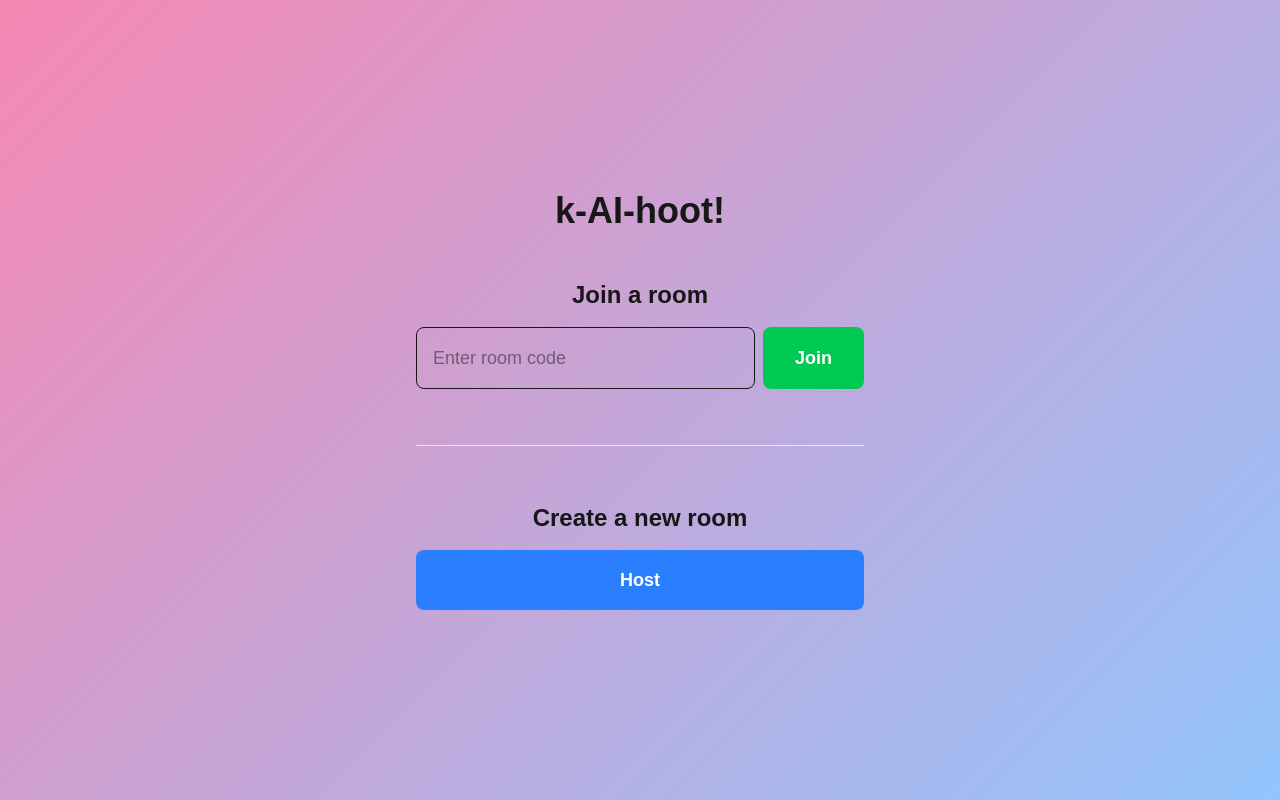
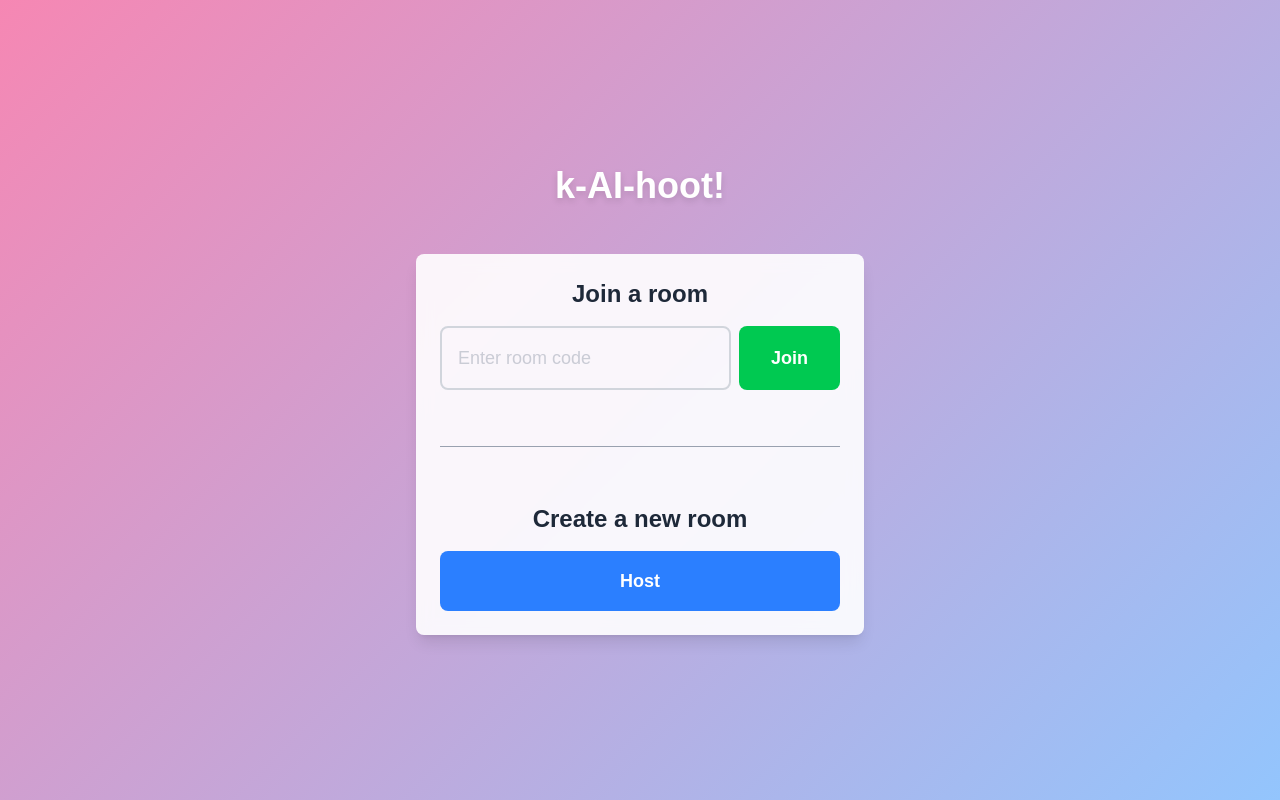
Before and after one commit to chrismaruca/kaihoot, a Next.js app: page / in a window 1280 px wide. Built offline with nearby package versions, Linux system fonts and the light colour scheme.

Commit message:
styling changes

```diff
--- a/src/app/host/game/[code]/page.tsx
+++ b/src/app/host/game/[code]/page.tsx
@@ -237,7 +237,7 @@ export default function GamePage() {
       <div className="w-full max-w-4xl">
         <h2 className="text-2xl font-bold mb-4 text-white text-center">Available Questions</h2>
         <div className="bg-white/90 rounded-lg shadow-lg p-6 h-96 overflow-y-auto">
-          <div className="space-y-4">
+          <div className="flex flex-col-reverse gap-4">
             {questions.map((question, index) => (
               <HostQuestionCard
                 key={index}
--- a/src/app/join/[gameId]/page.tsx
+++ b/src/app/join/[gameId]/page.tsx
@@ -87,23 +87,23 @@ export default function JoinPage() {
   };
 
   return (
-    <div className="container mx-auto p-8">
-      <h1 className="text-3xl font-bold mb-8">Join a Game</h1>
-      <div className="max-w-md mx-auto space-y-4">
+    <div className="min-h-screen flex flex-col items-center justify-center p-8">
+      <h1 className="text-4xl font-bold mb-12 text-white drop-shadow-md">Join a room</h1>
+
+      <div className="flex flex-col items-center w-full max-w-md gap-2 bg-white/90 backdrop-blur-sm rounded-lg shadow-lg p-6 max-w-md mx-auto space-y-4">
+        {/* <h2 className="text-2xl font-semibold text-center text-gray-800">Your name</h2> */}
         <input
           type="text"
           placeholder="Your name"
-          className="w-full p-3 border rounded-lg"
+          className="flex-1 p-2 text-lg text-gray-600 border-2 border-gray-300 rounded-lg focus:outline-none focus:ring-2 focus:ring-green-500"
           value={name}
           onChange={(e) => setName(e.target.value)}
         />
 
-
+        {/* <div className="w-full border-t border-gray-400 my-4"></div> */}
 
         <div>
-          <label className="block text-lg font-medium mb-3">
-            Select Your Avatar
-          </label>
+        {/* <h2 className="text-2xl font-semibold text-center mb-4 text-gray-800">Your avatar</h2> */}
           <div className="grid grid-cols-3 gap-4">
             {/* Create 6 avatar options (indexes 0-5) */}
             {Array.from({ length: 6 }).map((_, index) => (
--- a/src/app/page.tsx
+++ b/src/app/page.tsx
@@ -52,18 +52,18 @@ export default function Home() {
 
   return (
     <div className="min-h-screen flex flex-col items-center justify-center p-8">
-    <h1 className="text-4xl font-bold mb-12">k-AI-hoot!</h1>
-    <div className="flex flex-col items-center w-full max-w-md gap-10">
+    <h1 className="text-4xl font-bold mb-12 text-white drop-shadow-md">k-AI-hoot!</h1>
+    <div className="flex flex-col items-center w-full max-w-md gap-10 bg-white/90 backdrop-blur-sm rounded-lg shadow-lg p-6">
       {/* Join a game section */}
       <div className="flex flex-col gap-4 w-full">
-        <h2 className="text-2xl font-semibold text-center">Join a room</h2>
+        <h2 className="text-2xl font-semibold text-center text-gray-800">Join a room</h2>
         <div className="flex gap-2">
           <input
             type="text"
             value={gameCode}
             onChange={(e) => setGameCode(e.target.value)}
             placeholder="Enter room code"
-            className="flex-1 p-4 text-lg border rounded-lg focus:outline-none focus:ring-2 focus:ring-green-500"
+            className="flex-1 p-4 text-lg text-gray-400 border-2 border-gray-300 rounded-lg focus:outline-none focus:ring-2 focus:ring-green-500"
             onKeyDown={(e) => e.key === "Enter" && handleJoinGame()}
           />
           <button
@@ -75,11 +75,11 @@ export default function Home() {
         </div>
       </div>
 
-      <div className="w-full border-t border-gray-200 my-4"></div>
+      <div className="w-full border-t border-gray-400 my-4"></div>
 
       {/* Host a game section */}
       <div className="w-full">
-        <h2 className="text-2xl font-semibold text-center mb-4">Create a new room</h2>
+        <h2 className="text-2xl font-semibold text-center mb-4 text-gray-800">Create a new room</h2>
         <button
           onClick={handleCreateGame}
           disabled={isCreating}
```
